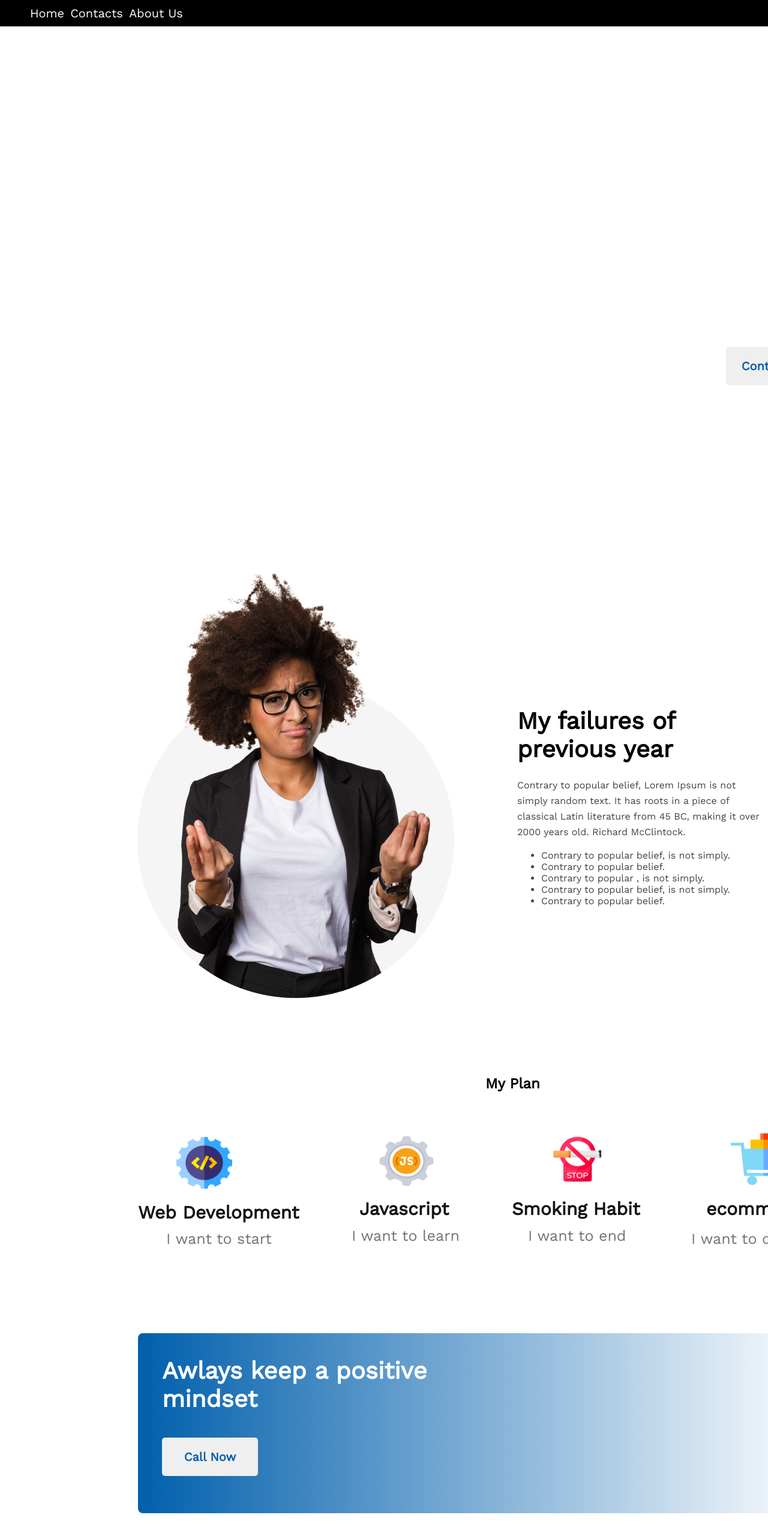
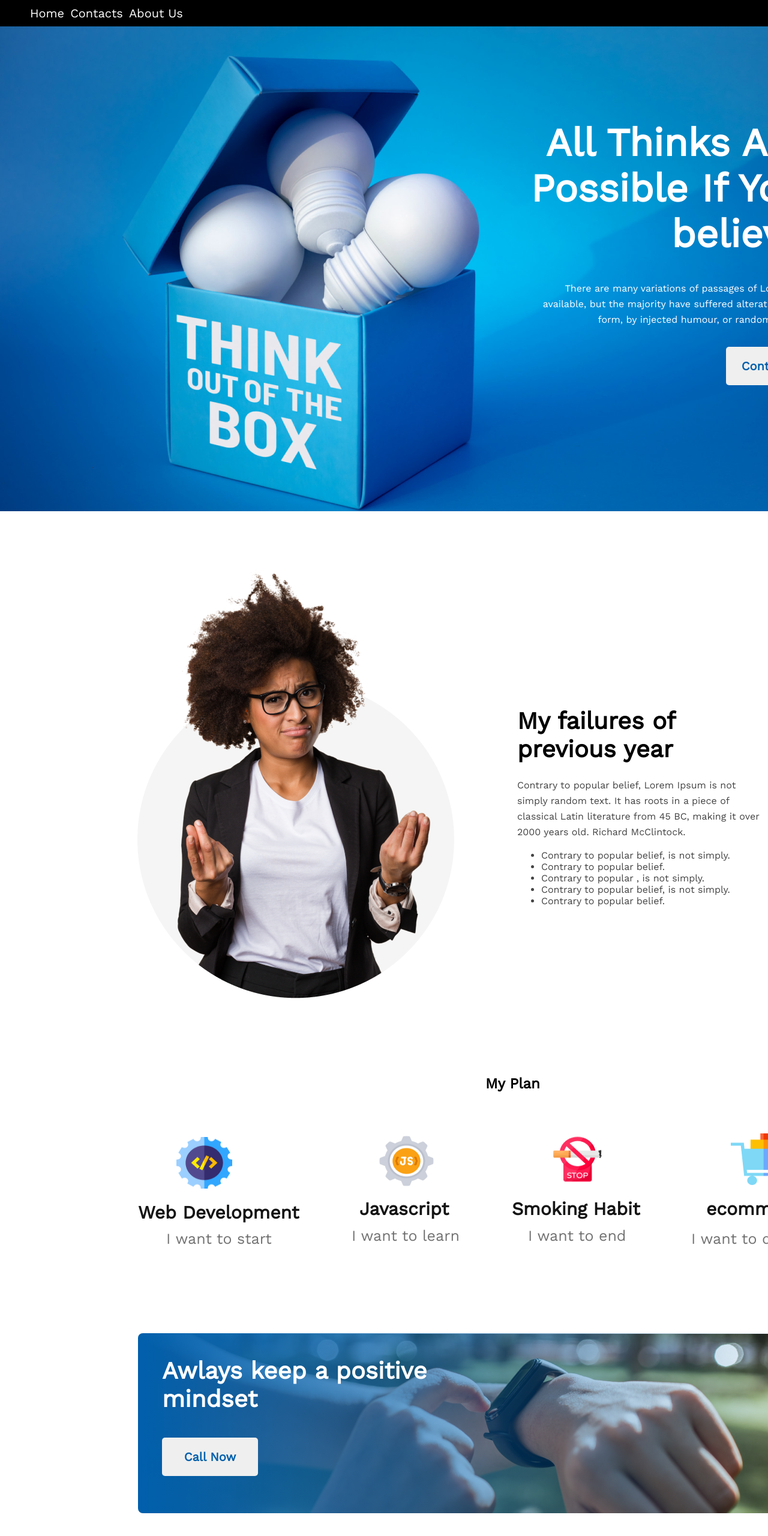
Before and after one commit to EsratHossan/new-year-new-me, a plain HTML site: page index.html in a window 1280 px wide. Shown: the top 2560 px of the page at 60% size. Drawn offline with nearby package versions, Linux system fonts and the light colour scheme.

Commit message:
img added

```diff
--- a/Styles/styles.css
+++ b/Styles/styles.css
@@ -18,7 +18,7 @@
 }
 /* Banner section */
 .banner{
-    background-image: url("./images/banner/banner3.png");
+    background-image: url("../images/banner/banner3.png");
     width: 1600px;
     height: 808px;
 }
@@ -217,7 +217,7 @@
 }
 /* Extra background */
 .extra-back{
-    background: linear-gradient(90deg, #005FAC 0%, rgba(0, 95, 172, 0) 100%), url('./images/watch.png');
+    background: linear-gradient(90deg, #005FAC 0%, rgba(0, 95, 172, 0) 100%), url('../images/watch.png');
     position: absolute;
     border-radius: 8px;
     width: 1140px;
```
